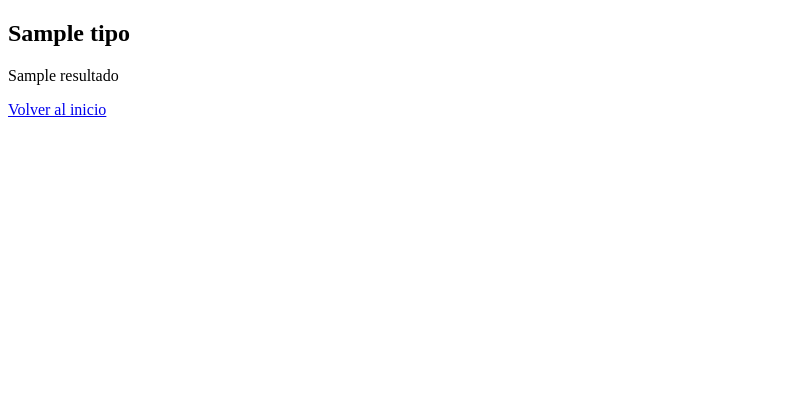
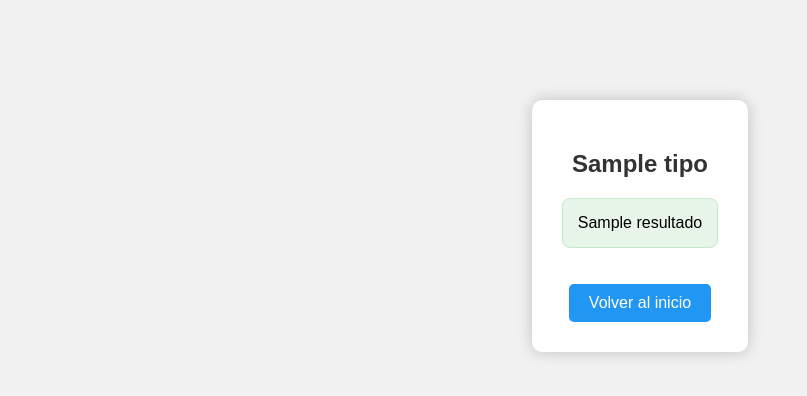
Before and after one commit to davichindrml-maker/mipaginaweb, a Flask app: template templates/resultado.html in a window 1280 px wide. Shown: the top 396 px of the page, without its empty margins (0-807 px from the left). Run offline with Flask 3, Linux system fonts and the light colour scheme; the template is opened without the code that fills it: most values are stand-ins (such as "Sample title", 1, 10 or a date in 2020).

Commit message:
Update resultado.html

```diff
--- a/templates/resultado.html
+++ b/templates/resultado.html
@@ -3,10 +3,55 @@
 <head>
     <meta charset="UTF-8">
     <title>Resultado</title>
+    <style>
+        body {
+            font-family: Arial, sans-serif;
+            background-color: #f1f1f1;
+            text-align: center;
+            margin-top: 100px;
+        }
+
+        .resultado-box {
+            background-color: white;
+            display: inline-block;
+            padding: 30px;
+            border-radius: 10px;
+            box-shadow: 0px 0px 15px rgba(0,0,0,0.2);
+            max-width: 500px;
+        }
+
+        h2 {
+            color: #333;
+        }
+
+        p {
+            background: #e8f5e9;
+            border: 1px solid #c8e6c9;
+            padding: 15px;
+            border-radius: 8px;
+            word-wrap: break-word;
+        }
+
+        a {
+            display: inline-block;
+            margin-top: 20px;
+            text-decoration: none;
+            color: white;
+            background: #2196F3;
+            padding: 10px 20px;
+            border-radius: 5px;
+        }
+
+        a:hover {
+            background: #1976D2;
+        }
+    </style>
 </head>
 <body>
-    <h2>{{ tipo }}</h2>
-    <p>{{ resultado }}</p>
-    <a href="/">Volver al inicio</a>
+    <div class="resultado-box">
+        <h2>{{ tipo }}</h2>
+        <p>{{ resultado }}</p>
+        <a href="/">Volver al inicio</a>
+    </div>
 </body>
 </html>
```
